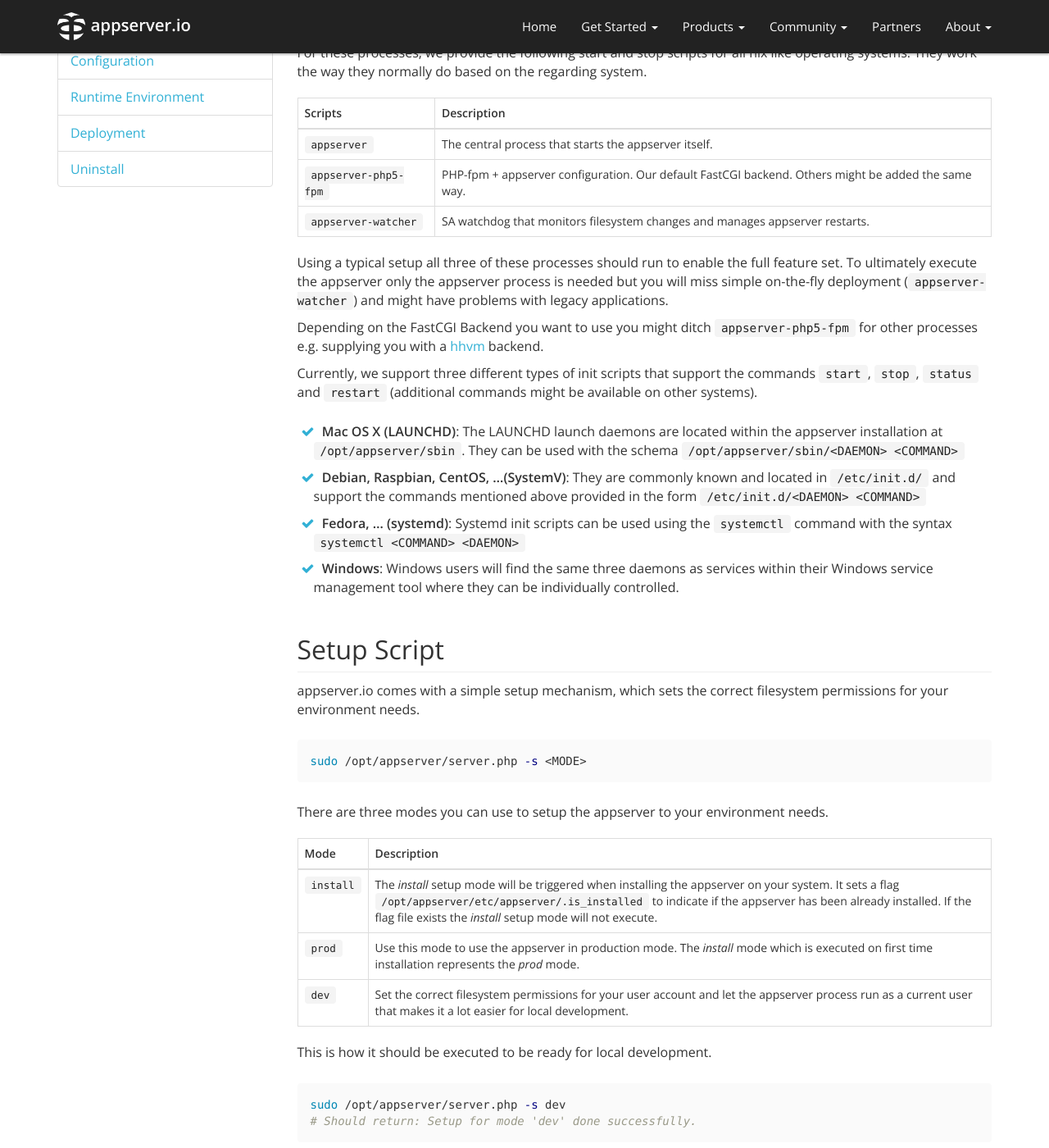
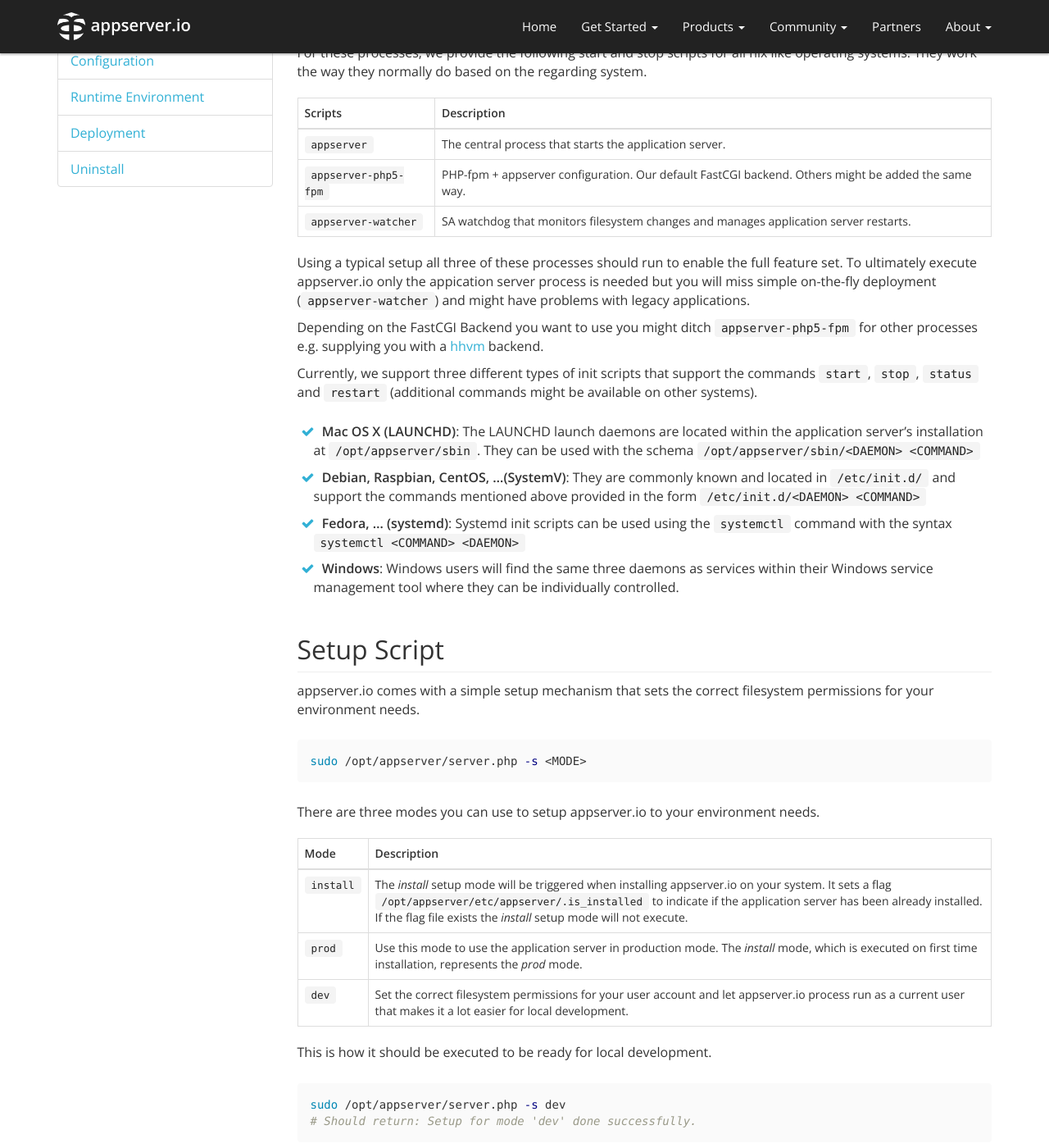
Before and after one commit to appserver-io/appserver, a Jekyll site: the page built from _docs/basic-usage.md, in a window 1280 px wide and 1400 px high, scrolled down 737 px. Shown: the whole window at 82% size. Built offline with Jekyll 4.4.1, drawn with Linux system fonts in a browser that asks for light colours; nearby versions of some CDN libraries; library files that are not in the unit come from our copies; Markdown is read by kramdown in place of the engine named in the settings; some of the changed text lies outside the part shown.

Commit message:
Update basic-usage.md

````diff
--- a/_docs/basic-usage.md
+++ b/_docs/basic-usage.md
@@ -2,7 +2,7 @@
 layout: docs
 title: Basic Usage
 meta_title: appserver.io basic usage
-meta_description: After the installation wizard (or package manager) has finished, the appserver starts automatically. You can now use it without limitations.
+meta_description: After the installation wizard (or package manager) has finished, the application server starts automatically. You can now use it without limitations.
 position: 20
 group: Docs
 subNav:
@@ -15,9 +15,9 @@
 permalink: /get-started/documentation/basic-usage.html
 ---
 
-After the installation wizard (or package manager) has finished, the appserver starts automatically. You can now use it without limitations.
+After the installation wizard (or package manager) has finished, the application server starts automatically. You can now use it without limitations.
 
-Below you find basic instructions on how to make use of the appserver. After the installation, you might want to look at some apps. A showcase example that is accessible via `http://127.0.0.1:9080/example` is bundled with appserver.io.
+Below you find basic instructions on how to make use of appserver.io. After the installation, you might want to look at some apps. A showcase example, whcih is accessible via `http://127.0.0.1:9080/example`, is bundled with appserver.io.
 
 Start your preferred browser and check out various possibilities. To pass the password barriers use
 the default login `appserver/appserver.i0`.
@@ -29,14 +29,14 @@
 
 If the servers' availability has to be changed, it can be done using the appropriate configuration file as [described here]({{ "/get-started/documentation/configuration.html#server-configuration" | prepend: site.baseurl }}) by altering the `address` param.
 
-Please also make sure that the configured port gets forwarded within your environment.
+Please also make sure that the configured port is forwarded within your environment.
 
 Server availability can be tested using tools like `telnet`, `CURL` or something similar.
 On a successful request, a response should be given. The configured [access log]({{ "/get-started/documentation/configuration.html#optional-configuration" | prepend: site.baseurl }}) will show the handled request.
 
 ## Start and Stop Scripts
 
-In combination with the appserver we deliver several standalone processes which are needed for proper
+In combination with the application server we deliver several standalone processes that are needed for proper
 functioning of different features.
 
 For these processes, we provide the following start and stop scripts for all nix like operating systems.
@@ -44,12 +44,12 @@
 
 | Scripts      | Description |
 | ----------| ----------- |
-| `appserver` | The central process that starts the appserver itself. |
+| `appserver` | The central process that starts the application server. |
 | `appserver-php5-fpm`    | PHP-fpm + appserver configuration. Our default FastCGI backend. Others might be added the same way. |
-| `appserver-watcher`     | SA watchdog that monitors filesystem changes and manages appserver restarts. |
+| `appserver-watcher`     | SA watchdog that monitors filesystem changes and manages application server restarts. |
 
 Using a typical setup all three of these processes should run to enable the full feature set. To
-ultimately execute the appserver only the appserver process is needed but you will miss simple on-the-fly
+ultimately execute appserver.io only the appication server process is needed but you will miss simple on-the-fly
 deployment (`appserver-watcher`) and might have problems with legacy applications.
 
 Depending on the FastCGI Backend you want to use you might ditch `appserver-php5-fpm` for other
@@ -59,7 +59,7 @@
 `status` and `restart` (additional commands might be available on other systems).
 
  * **Mac OS X (LAUNCHD)**:
-The LAUNCHD launch daemons are located within the appserver installation at `/opt/appserver/sbin`.
+The LAUNCHD launch daemons are located within the application server's installation at `/opt/appserver/sbin`.
 They can be used with the schema `/opt/appserver/sbin/<DAEMON> <COMMAND>`
 
 * **Debian, Raspbian, CentOS, ...(SystemV)**:
@@ -74,19 +74,19 @@
 
 ## Setup Script
 
-appserver.io comes with a simple setup mechanism, which sets the correct filesystem permissions for your environment needs.
+appserver.io comes with a simple setup mechanism that sets the correct filesystem permissions for your environment needs.
 
 ```bash
 sudo /opt/appserver/server.php -s <MODE>
 ```
 
-There are three modes you can use to setup the appserver to your environment needs.
+There are three modes you can use to setup appserver.io to your environment needs.
 
 | Mode      | Description |
 | ----------| ----------- |
-| `install` | The *install* setup mode will be triggered when installing the appserver on your system. It sets a flag `/opt/appserver/etc/appserver/.is_installed` to indicate if the appserver has been already installed. If the flag file exists the *install* setup mode will not execute. |
-| `prod`    | Use this mode to use the appserver in production mode. The *install* mode which is executed on first time installation represents the *prod* mode. |
-| `dev`     | Set the correct filesystem permissions for your user account and let the appserver process run as a current user that makes it a lot easier for local development. |
+| `install` | The *install* setup mode will be triggered when installing appserver.io on your system. It sets a flag `/opt/appserver/etc/appserver/.is_installed` to indicate if the application server has been already installed. If the flag file exists the *install* setup mode will not execute. |
+| `prod`    | Use this mode to use the application server in production mode. The *install* mode, which is executed on first time installation, represents the *prod* mode. |
+| `dev`     | Set the correct filesystem permissions for your user account and let appserver.io process run as a current user that makes it a lot easier for local development. |
 
 This is how it should be executed to be ready for local development.
 
````
